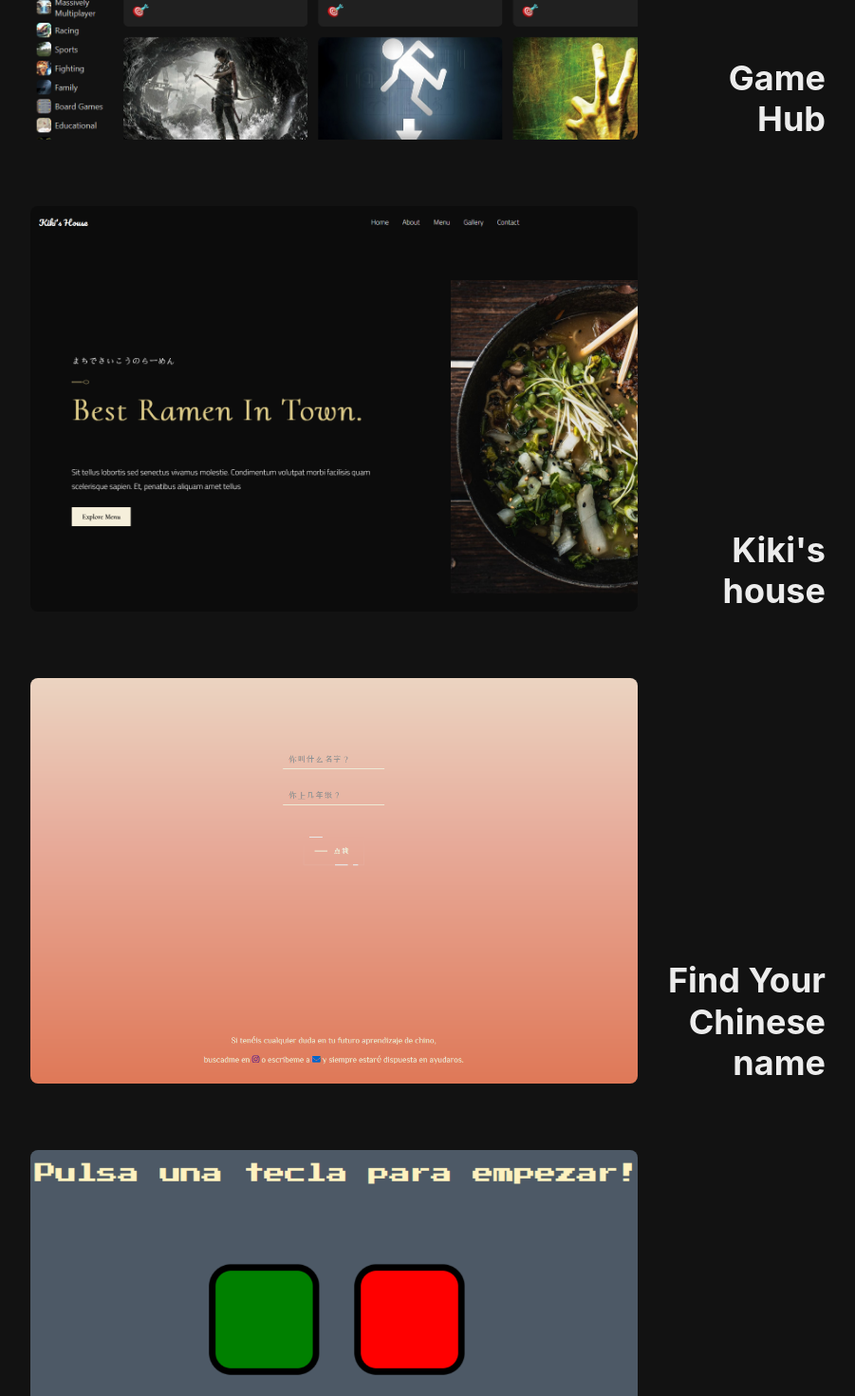
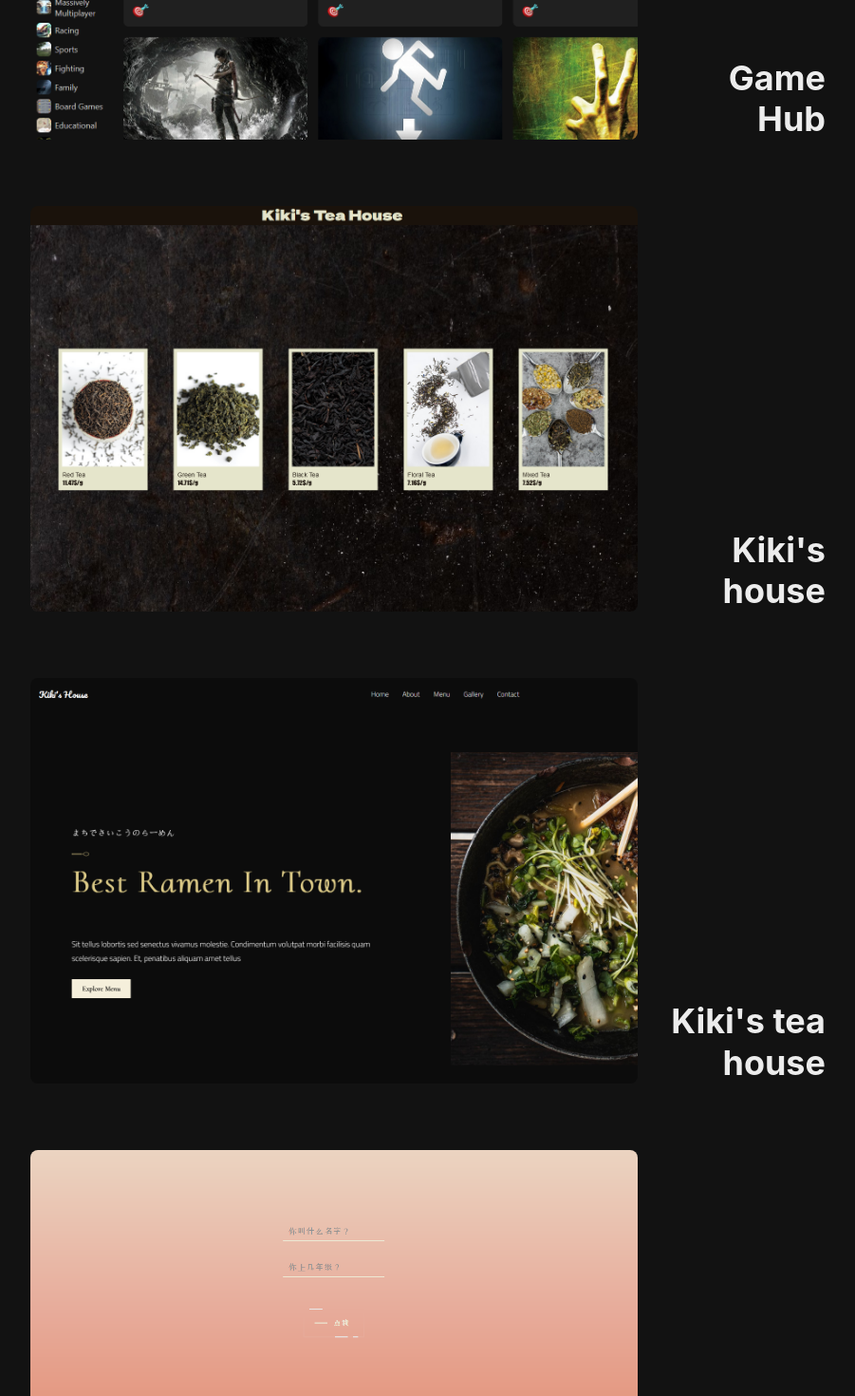
Before and after one commit to hongyulu-github/hongyu-lu-gaviota, a React (Vite) app: page / in a window 1280 px wide. Shown: the part 1330-2800 px from the top of the page at 95% size, without its empty margins (75-976 px from the left). Built offline with nearby package versions, Linux system fonts and the light colour scheme.

Commit message:
add project kikis tea house

```diff
--- a/src/App.tsx
+++ b/src/App.tsx
@@ -64,7 +64,7 @@ templateColumns='1fr 10fr 1fr'
 
 <GridItem area='navRight'  position='fixed' right='2px' top='50px'  >
 
-  <Image src='./public/hongyu-lu.jpg' boxSize='77px' borderRadius='50%' marginBottom='10px' marginRight='5px'  />
+  <Image src='/hongyu-lu.jpg' boxSize='77px' borderRadius='50%' marginBottom='10px' marginRight='5px'  />
   <NavRight />
 
 
--- a/src/components/routers/About.tsx
+++ b/src/components/routers/About.tsx
@@ -10,7 +10,7 @@ const About = () => {
   return (
     <>
     <HStack  height='100%'  margin='200px 9%'  >
-      <Image borderRadius='5px' src="public\msg503041899-343163.jpg" alt="Hongyu Lu Foto GUAPISIMA" width='40%' marginLeft='9%' marginRight='2%'  />
+      <Image borderRadius='5px' src="/msg503041899-343163.jpg" alt="Hongyu Lu Foto GUAPISIMA" width='40%' marginLeft='9%' marginRight='2%'  />
       <Text width='40%' marginRight='9%' fontSize='20px'>
       <p>
             Bienvenidos, visitantes de mi porfolio personal. <br />
--- a/src/components/routers/Home.tsx
+++ b/src/components/routers/Home.tsx
@@ -20,10 +20,11 @@ function Home( ) {
 
 
 const projectslist:Project[] =[
-  {title:"Game Hub", subtitle:"Este proyecto de front-end utiliza React y TypeScript con la herramienta Vite para crear una réplica de una popular página de juegos en línea. Hemos integrado un API que proporciona datos en tiempo real sobre una amplia variedad de juegos. Nuestra aplicación ofrece funciones esenciales, como la capacidad de buscar juegos por título o género, así como la opción de ordenarlos según tus preferencias. También hemos incorporado otras características para mejorar la experiencia del usuario, como la clasificación y filtrado avanzados. Con este proyecto, pretendemos ofrecer una experiencia de navegación y búsqueda de juegos similar a la de la plataforma original.",imageSrc:"./public/game-hub.png",link:"https://game-hub-hongyulu-github.vercel.app/"},
-  {title:"Kiki's house", subtitle:"Este proyecto personal de React.js es la creación de una página web para un restaurante que refleja mi pasión por el diseño estético. He puesto un énfasis especial en el estilo elegante y uniforme de la plataforma. Desde la elección de la paleta de colores hasta la disposición meticulosa de cada elemento, cada detalle ha sido cuidadosamente seleccionado para garantizar una experiencia visualmente atractiva y coherente. ",imageSrc:"./public/kiki-s-house.png", link:"https://hongyulu-github.github.io/kiki-s-house/"},
-  {title:"Find Your Chinese name", subtitle:"Mi proyecto es una página web dedicada a mis queridos alumnos de chino en la EOI Málaga. En esta página, pueden ingresar su nombre y el curso que están cursando para descubrir cómo se llamarían en chino. Es un regalo de despedida personalizado y emocional. Además, incluye un mensaje breve y personal de mi parte para cada uno de ellos. Esta página es mi manera de expresar mi gratitud y cariño por su dedicación y esfuerzo en el aprendizaje del chino. Espero que esta experiencia especial les deje un recuerdo duradero de su tiempo en el curso y les inspire en su viaje lingüístico.",imageSrc:"./public/nombre-chino.png",link:"https://hongyulu-github.github.io/EOIMalagaChinoLu/"},
-  {title:"Simon Dice", subtitle:"Gracias al curso de Bootcamp Web Development de Angela Yu en Udemy, he creado un emocionante mini juego que ha mejorado mi lógica y programación. Disfruté enormemente construyendo este proyecto, que me brindó habilidades valiosas y un profundo sentido de logro.",imageSrc:"./public/simon-dice.png",link:"https://hongyulu-github.github.io/simondice/"},
+  {title:"Game Hub", subtitle:"Este proyecto de front-end utiliza React y TypeScript con la herramienta Vite para crear una réplica de una popular página de juegos en línea. Hemos integrado un API que proporciona datos en tiempo real sobre una amplia variedad de juegos. Nuestra aplicación ofrece funciones esenciales, como la capacidad de buscar juegos por título o género, así como la opción de ordenarlos según tus preferencias. También hemos incorporado otras características para mejorar la experiencia del usuario, como la clasificación y filtrado avanzados. Con este proyecto, pretendemos ofrecer una experiencia de navegación y búsqueda de juegos similar a la de la plataforma original.",imageSrc:"/game-hub.png",link:"https://game-hub-hongyulu-github.vercel.app/"},
+  {title:"Kiki's house", subtitle:"Este proyecto personal de React.js es la creación de una página web para un restaurante que refleja mi pasión por el diseño estético. He puesto un énfasis especial en el estilo elegante y uniforme de la plataforma. Desde la elección de la paleta de colores hasta la disposición meticulosa de cada elemento, cada detalle ha sido cuidadosamente seleccionado para garantizar una experiencia visualmente atractiva y coherente. ",imageSrc:"/kiki-s-tea-house.png", link:"https://hongyulu-github.github.io/kiki-s-house/"},
+  {title:"Kiki's tea house", subtitle:" Nos complace presentar la expansión de nuestro querido proyecto Kiki's House en forma de una tienda de té en línea creada con Vite + React. En Kiki's Tea House, te invitamos a explorar una amplia variedad de tés exquisitos, desde los sabores clásicos hasta las mezclas más innovadoras. ",imageSrc:"/kiki-s-house.png", link:"https://kiki-s-tea-house.vercel.app/"},
+  {title:"Find Your Chinese name", subtitle:"Mi proyecto es una página web dedicada a mis queridos alumnos de chino en la EOI Málaga. En esta página, pueden ingresar su nombre y el curso que están cursando para descubrir cómo se llamarían en chino. Es un regalo de despedida personalizado y emocional. Además, incluye un mensaje breve y personal de mi parte para cada uno de ellos. Esta página es mi manera de expresar mi gratitud y cariño por su dedicación y esfuerzo en el aprendizaje del chino. Espero que esta experiencia especial les deje un recuerdo duradero de su tiempo en el curso y les inspire en su viaje lingüístico.",imageSrc:"/nombre-chino.png",link:"https://hongyulu-github.github.io/EOIMalagaChinoLu/"},
+  {title:"Simon Dice", subtitle:"Gracias al curso de Bootcamp Web Development de Angela Yu en Udemy, he creado un emocionante mini juego que ha mejorado mi lógica y programación. Disfruté enormemente construyendo este proyecto, que me brindó habilidades valiosas y un profundo sentido de logro.",imageSrc:"/simon-dice.png",link:"https://hongyulu-github.github.io/simondice/"},
 
 
 ]
```
Also changed, not shown: public/kiki-s-tea-house.png (added), 1 other file (tests, documents, lock files or other folders).
